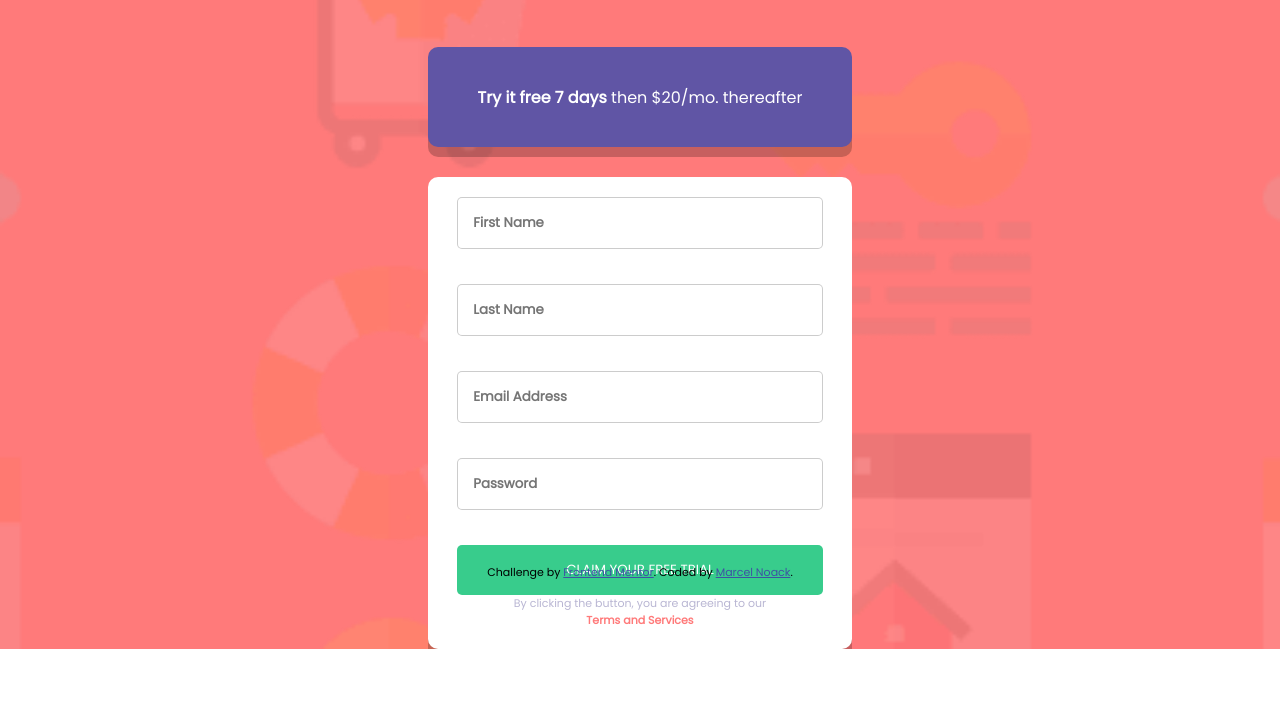
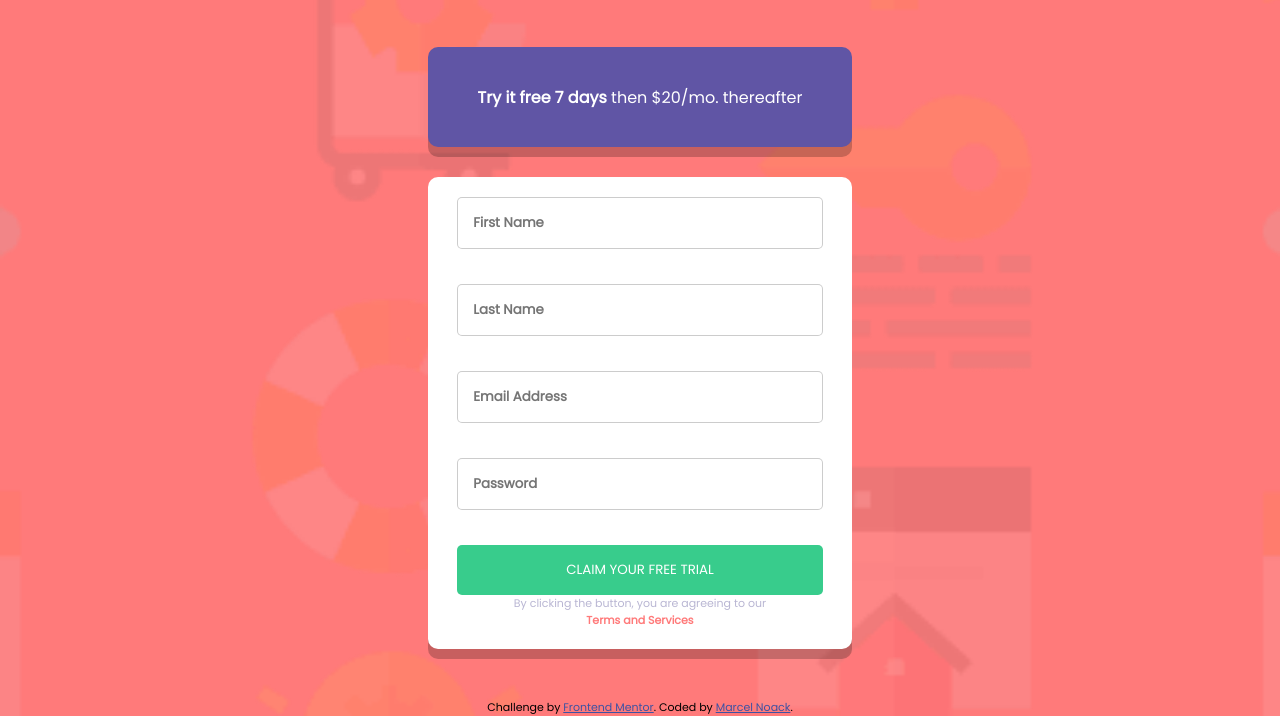
Before and after one commit to GitHubMarcelNoack/frontend-mentor-signup-intro, a plain HTML site: page index.html in a window 1280 px wide. Shown: the part 219-935 px from the top of the page. Before the commit the page ends 868 px from the top, so only its background shows below. Drawn offline with Linux system fonts and the light colour scheme.

Commit message:
adjust footer

```diff
--- a/css/style.css
+++ b/css/style.css
@@ -192,6 +192,20 @@ header p {
   border-radius: 5px;
 }
 
+.footer {
+  position: static;
+  bottom: 0;
+  width: 100%;
+  margin-top: 50px;
+}
+.attribution {
+  font-size: 11px;
+  text-align: center;
+}
+.attribution a {
+  color: hsl(228, 45%, 44%);
+}
+
 /* Desktop style */
 @media only screen and (min-width: 1440px) {
   .container {
--- a/index.html
+++ b/index.html
@@ -10,20 +10,6 @@
     <link rel="stylesheet" href="/css/style.css" />
 
     <title>Frontend Mentor | Intro component with sign up form</title>
-
-    <!-- Feel free to remove these styles or customise in your own stylesheet 👍 -->
-    <style>
-      .attribution {
-        font-size: 11px;
-        text-align: center;
-        position: absolute;
-        bottom: 0;
-        width: 100%;
-      }
-      .attribution a {
-        color: hsl(228, 45%, 44%);
-      }
-    </style>
   </head>
   <body>
     <div class="wrapper">
@@ -67,7 +53,7 @@
           </div>
         </main>
       </div>
-      <footer>
+      <footer class="footer">
         <p class="attribution">
           Challenge by
           <a
```
